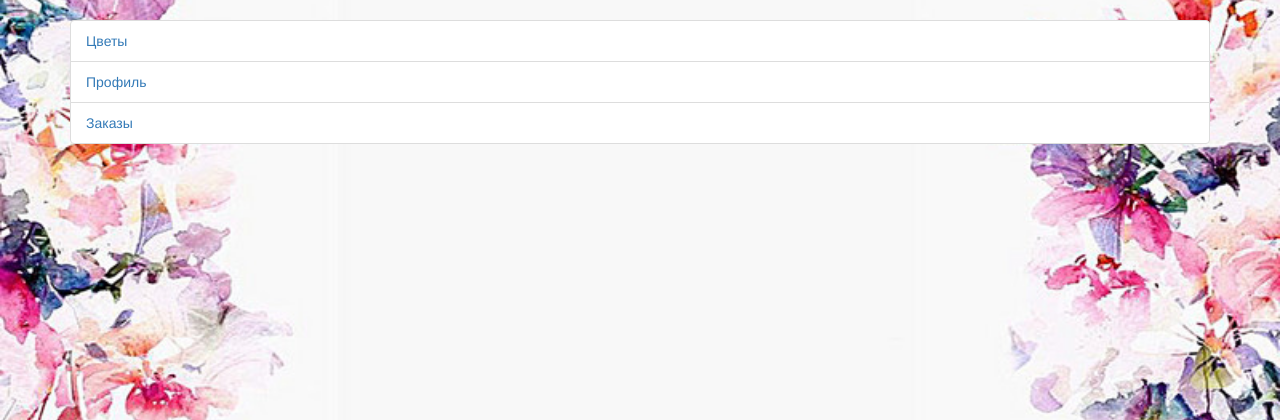
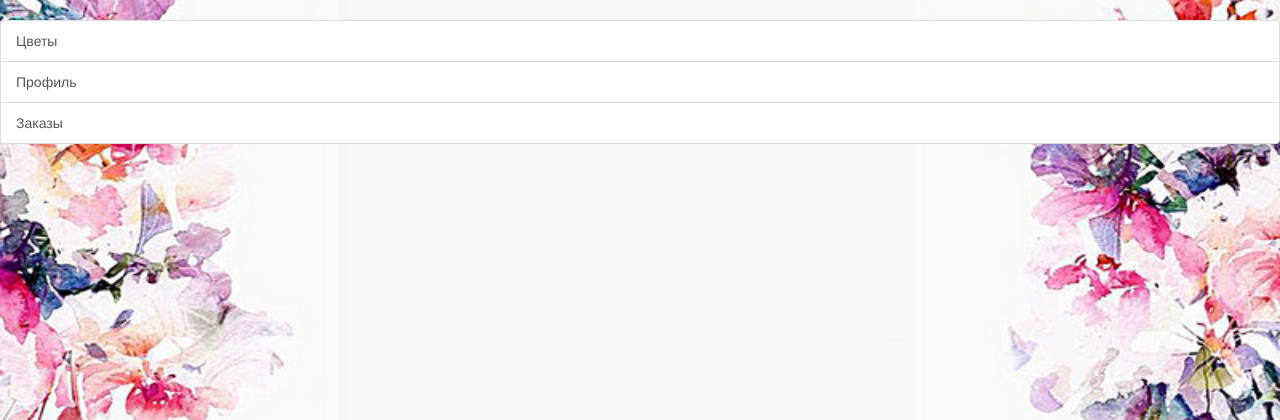
Before and after one commit to Nadi0998/homework, a Django app: page / in a window 1280 px wide. Shown: the part 72-492 px from the top of the page. Run offline with Django 3.2, Linux system fonts and the light colour scheme; some libraries are stand-ins or nearby versions.

Commit message:
Fixed main.html

```diff
--- a/templates/main.html
+++ b/templates/main.html
@@ -4,13 +4,11 @@
 {% block title %} Flower Store {% endblock %}
 
 {% block content %}
-    <div class="container">
-        <ul class="list-group">
-            <li class="list-group-item"><a href="{% url 'index' %}">Цветы</a></li>
-            <li class="list-group-item"><a href="{% url 'user_profile' %}">Профиль</a></li>
-            <li class="list-group-item"><a href="{% url 'orders' %}">Заказы</a> </li>
-            {% block user %}{% endblock %}
-        </ul>
+    <div class="list-group">
+        <a class="list-group-item" href="{% url 'index' %}">Цветы</a>
+        <a class="list-group-item" href="{% url 'user_profile' %}">Профиль</a>
+        <a class="list-group-item" href="{% url 'orders' %}">Заказы</a>
+        {% block user %}{% endblock %}
     </div>
 {#    <h2>Каталог цветов</h2>#}
 {#    {% for Flower in object_list %}#}
```
